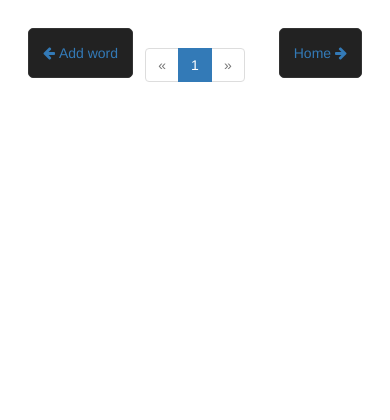
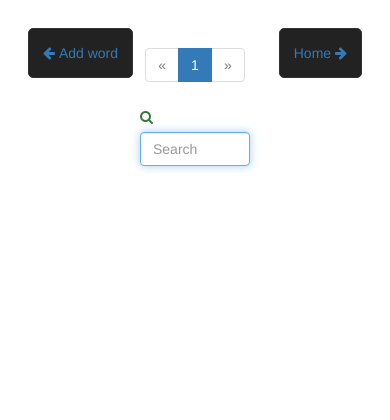
Before and after one commit to Typecraft/word_interface, a Django app: page /my-words in a window 390 px wide. Shown: the top 420 px of the page. Run offline with Django 3.2, Linux system fonts and the light colour scheme; the visitor is signed in with stand-in values (Sample User, id 1); data that the repository does not hold is empty; some libraries are stand-ins or nearby versions.

Commit message:
Add search to mywords

```diff
--- a/words/static/words/mywords.css
+++ b/words/static/words/mywords.css
@@ -58,3 +58,12 @@
 .word__column--right button,.word__column--right > form{
     height: 100%;
 }
+
+.search{
+    position: relative;
+}
+.search a{
+    position: absolute;
+    right: -90px;
+    top: 10px;
+}
--- a/words/templates/words/mywords.html
+++ b/words/templates/words/mywords.html
@@ -32,6 +32,21 @@
                     <li><a href="/my-words?page={{ page|add:1 }}">&raquo;</a></li>
                 {% endif %}
             </ul>
+        </div>
+        <div class="search">
+            <form action="my-words" method="GET" class="form-horizontal" accept-charset="UTF-8">
+                <div class="form-group">
+                    <label class="text-success col-sm-2 control-label" for="search"><i class="fa fa-search"></i></label>
+                    <div class="col-sm-10">
+                        <input class="form-control" placeholder="Search" autofocus type="text" id="search" name="q">
+                    </div>
+                </div>
+            </form>
+            {% if is_filtered %}
+                <a href="my-words">
+                    <i class="fa fa-times"></i> Clear filter
+                </a>
+            {% endif %}
         </div>
         <div class="wordlist">
             {% for word in words %}
--- a/words/views.py
+++ b/words/views.py
@@ -2,6 +2,7 @@ from django.contrib import messages
 from django.contrib.auth import authenticate, login, logout
 from django.contrib.auth.decorators import login_required
 from django.core.paginator import Paginator, PageNotAnInteger, EmptyPage
+from django.db.models import Q
 from django.http import HttpResponse
 from django.shortcuts import render, redirect, get_object_or_404
 
@@ -147,9 +148,18 @@ def my_words(request):
     :param request:
     :return:
     """
+    search_query = request.GET.get('q')
+    print(search_query)
     words_all = Word.objects\
         .filter(owner_id=request.user.id)\
         .order_by('word')
+
+    if search_query:
+        words_all = words_all.filter(
+            Q(word__contains=search_query) |
+            Q(freeTrans__contains=search_query) |
+            Q(freeTrans2__contains=search_query)
+        )
     paginator = Paginator(words_all, 25)
     page = request.GET.get('page')
 
@@ -170,5 +180,6 @@ def my_words(request):
         'words': words,
         'num_pages': paginator.num_pages,
         'page': int(page),
+        'is_filtered': search_query is not None,
         'range': paginator_template_range
     })
```
